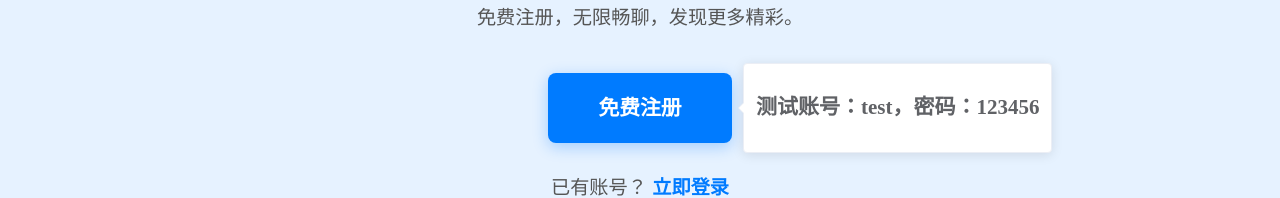
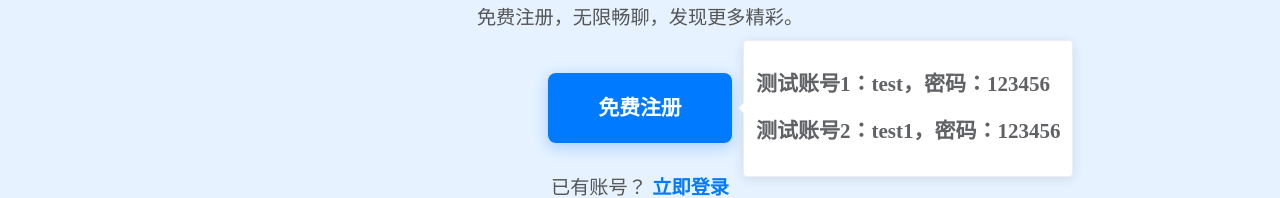
Before and after one commit to hazzzzzy/chat_room_vue2, a Vue app: page / in a window 1280 px wide. Both pictures are taken after a click on the element "免费注册". Shown: the part 1561-1759 px from the top of the page. Built offline with nearby package versions, Linux system fonts and the light colour scheme.

Commit message:
v1.21 更新readme

```diff
--- a/src/views/home.vue
+++ b/src/views/home.vue
@@ -64,7 +64,8 @@
       <h2>立即加入，开启您的互动时刻！</h2>
       <p>免费注册，无限畅聊，发现更多精彩。</p>
       <el-popover placement="right" trigger="click">
-        <h2>测试账号：test，密码：123456</h2>
+        <h2>测试账号1：test，密码：123456</h2>
+        <h2>测试账号2：test1，密码：123456</h2>
         <div
           :href="registerLink"
           slot="reference"
```
Also changed, not shown: 1 other file (tests, documents, lock files or other folders).
